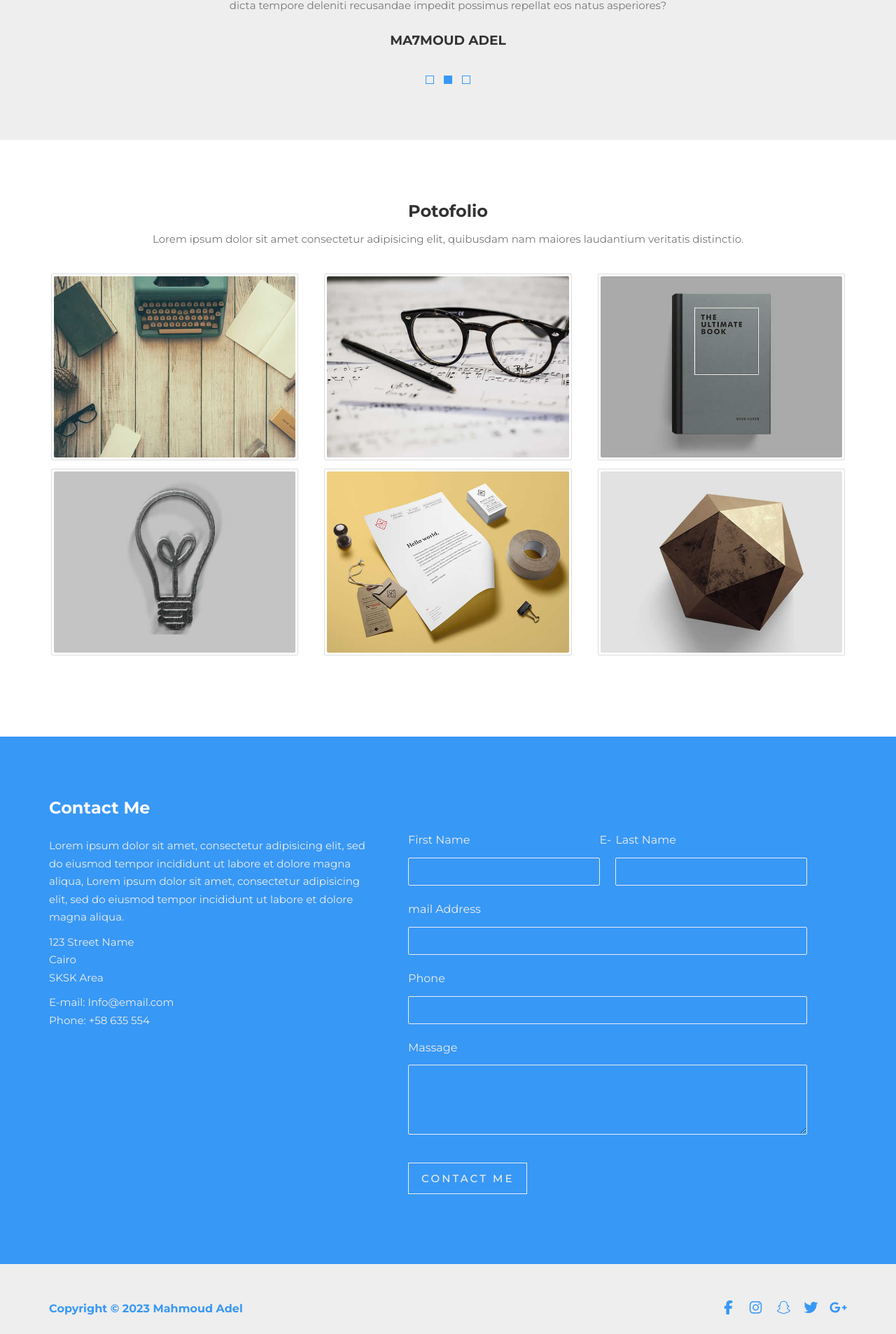
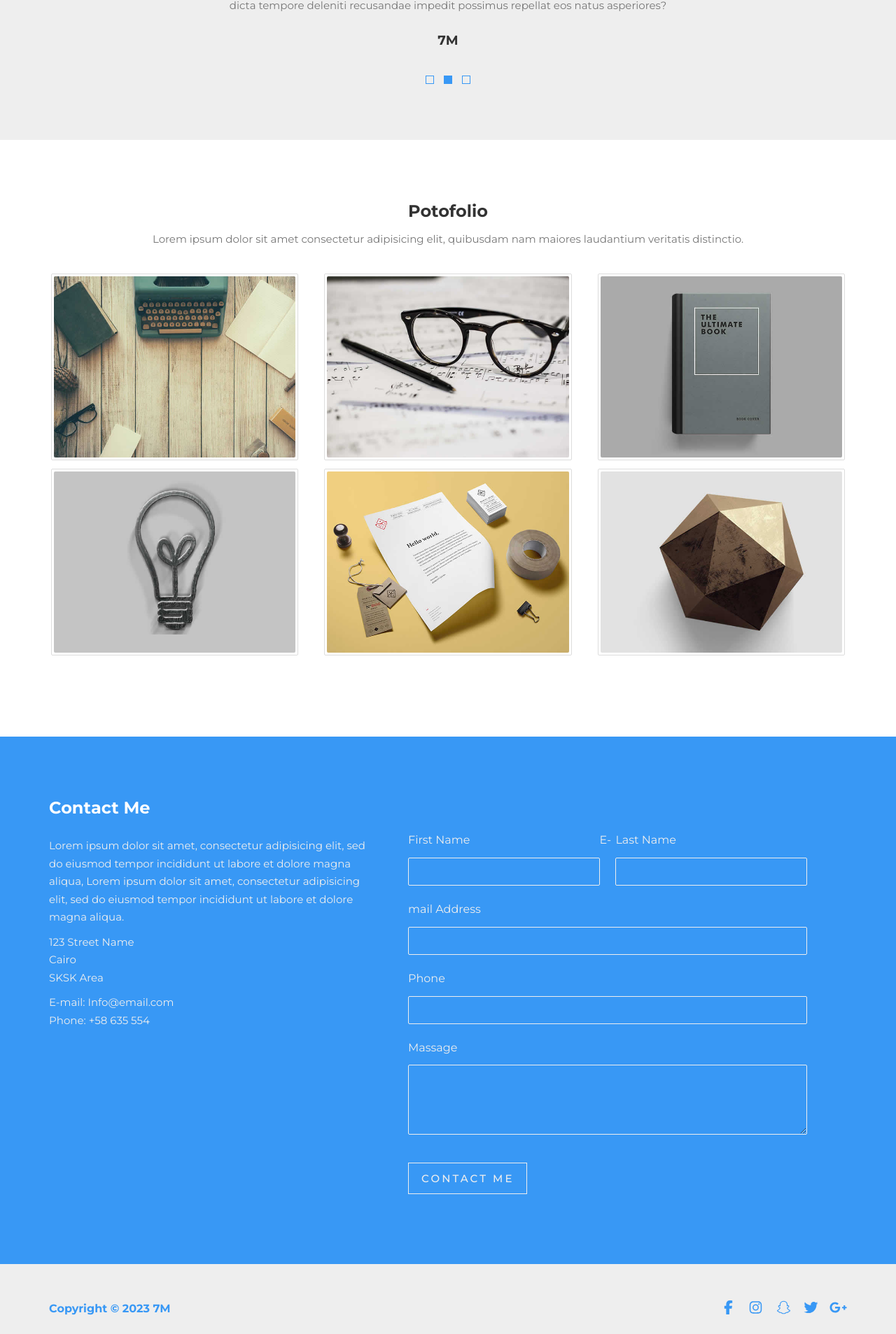
Before and after one commit to Mahmoud-Saqr/template-html-css, a plain HTML site: page index.html in a window 1280 px wide. Shown: the part 3892-5799 px from the top of the page at 70% size. Drawn offline with Linux system fonts and the light colour scheme; files whose address does not match are found by name.

Commit message:
The least commit

```diff
--- a/index.html
+++ b/index.html
@@ -2,7 +2,7 @@
 <html lang"en">
     <head>
         <meta chraset="UTF-8">
-        <title>Welcome</title>
+        <title>7M Websie</title>
         <link rel="stylesheet" href="lib/fontawesome/all.min.css">
         <link rel="stylesheet" href="css/normalize.css">
         <link rel="stylesheet" href="css/style.css">
@@ -234,7 +234,7 @@
         <div class="testimonials">
             <div class="container">
                 <p>Lorem ipsum dolor sit amet consectetur adipisicing elit. Cumque est id eaque veniam commodi blanditiis, dolorem voluptas rem incidunt nostrum dicta tempore deleniti recusandae impedit possimus repellat eos natus asperiores?</p>
-                <h3>MA7MOUD ADEL</h3>
+                <h3>7M</h3>
                 <div class="point"><span></span></div>
                 <div class="point active"><span></span></div>
                 <div class="point"><span></span></div>
@@ -324,7 +324,7 @@
         <!--        START FOOTER        -->
         <div class="footer">
             <div class="container">
-                <h4>Copyright &copy; 2023 <span>Mahmoud Adel</span></h4>
+                <h4>Copyright &copy; 2023 <span>7M</span></h4>
                 <ul>
                     <li><a href="#"><i class="fab fa-facebook-f"></i></a></li>
                     <li><a href="#"><i class="fab fa-instagram"></i></a></li>
```
